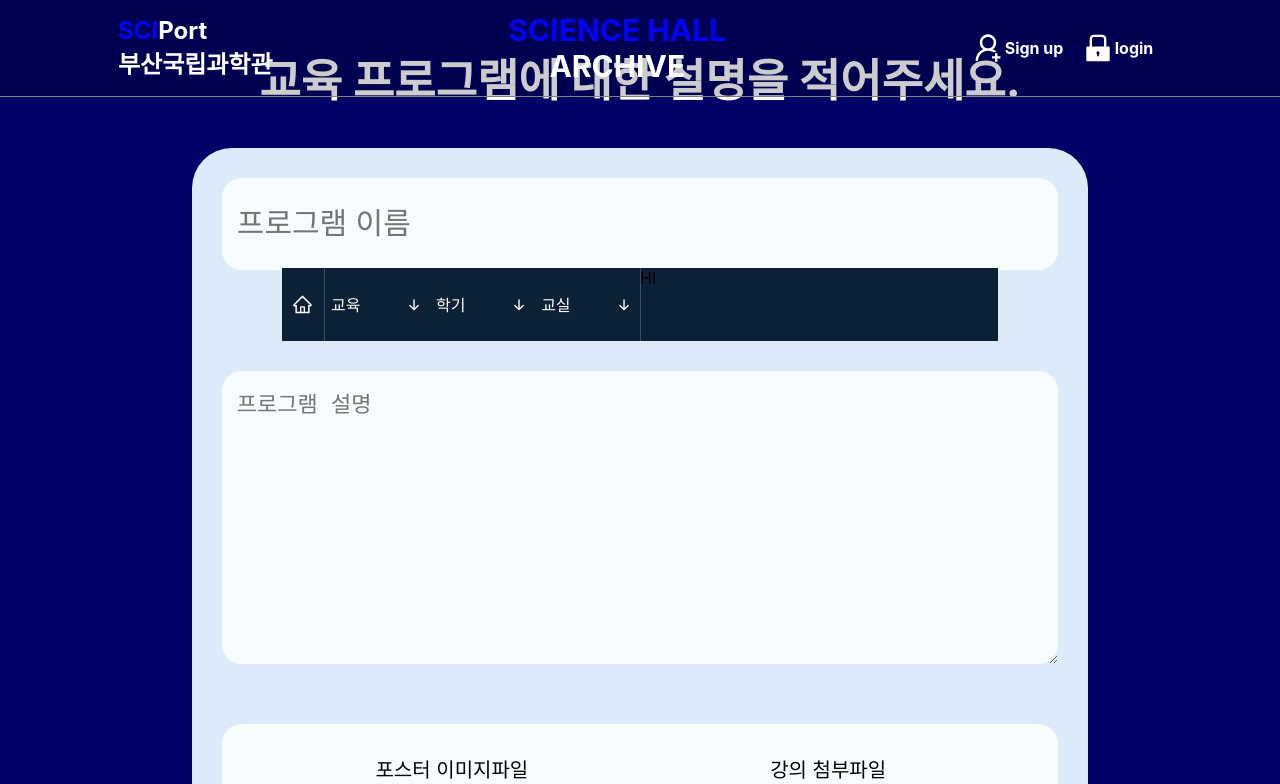
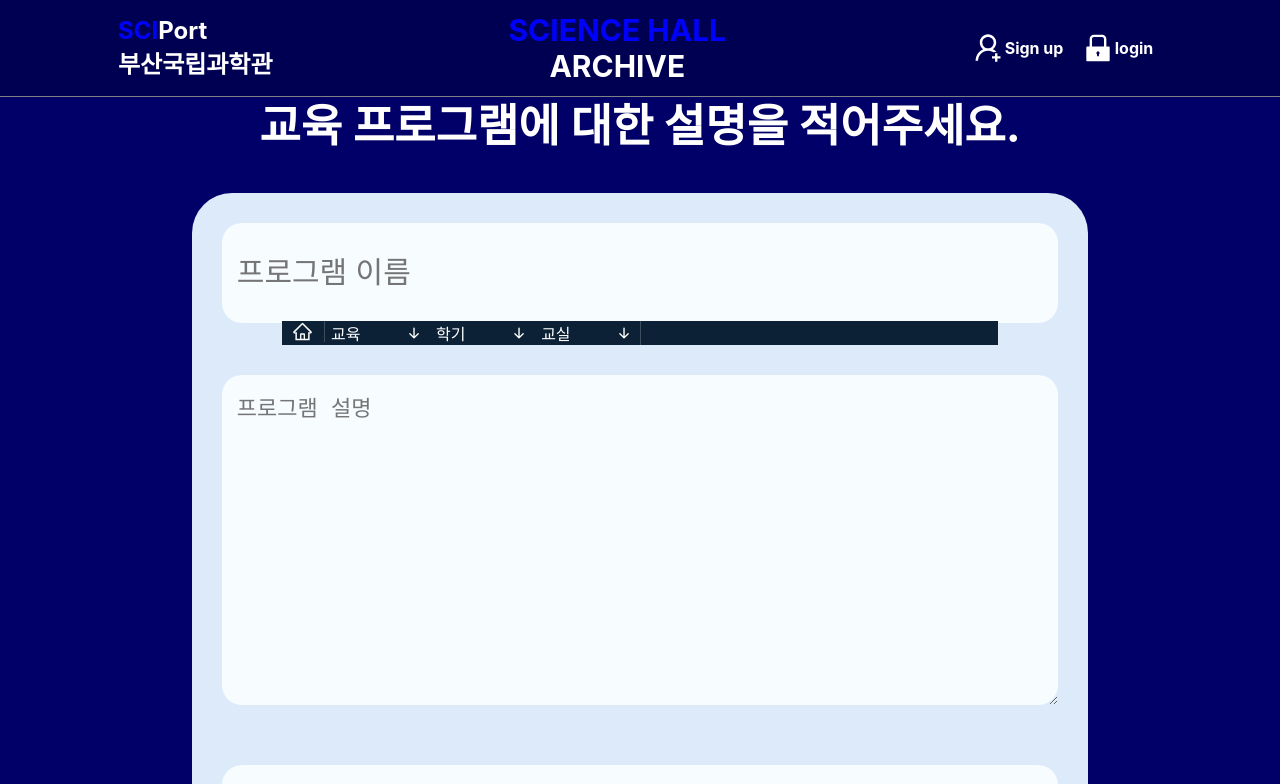
Before and after one commit to SciPort/sciport_archive_frontend, a React (Create React App) app: page /createLec in a window 1280 px wide. Shown: the top 784 px of the page. Built offline with nearby package versions, Linux system fonts and the light colour scheme.

Commit message:
Fix::searchBar 수정

```diff
--- a/src/pages/createLec/index.js
+++ b/src/pages/createLec/index.js
@@ -10,6 +10,9 @@ import { BsArrowDownShort } from "react-icons/bs";
 
 const Index = () => {
   const [lectureInfo, setLectureInfo] = useState({
+    cate1: [],
+    cate2: [],
+    cate3: [],
     lecName: "",
     lecDescription: "",
     posterImage: [],
@@ -114,7 +117,7 @@ const Index = () => {
             </D.Home>
             {Drops}
           </D.CateLayout>
-          <D.InputLayout>HI</D.InputLayout>
+          {/* <D.InputLayout>HI</D.InputLayout> */}
         </D.SearchBar>
         {/* </S.Input> */}
         <S.Input
--- a/src/pages/createLec/style.js
+++ b/src/pages/createLec/style.js
@@ -3,7 +3,7 @@ import styled from "styled-components";
 export const Wrapper = styled.div`
   position: relative;
   width: 100%;
-  height: 130vh;
+  height: auto;
   display: flex;
   justify-content: center;
   align-items: center;
@@ -29,6 +29,7 @@ export const Wrapper = styled.div`
     color: white;
     font-weight: 700;
     margin-bottom: 3%;
+    margin-top: 7%;
   }
 `;
 export const ContentBox = styled.div`
--- a/src/pages/main/style.js
+++ b/src/pages/main/style.js
@@ -26,9 +26,11 @@ export const CateLayout = styled.div`
 `;
 export const SearchBar = styled.div`
   width: 80%;
-  display : flex;
-  flex-direction : row;
-  height : 10%;
+  display: flex;
+  flex-direction: row;
+  /* height: 70px; */
+  height: 20%;
+  min-height: 10%;
   background-color: #0c2136;
   margin-top: -4vh;
 `;
@@ -104,6 +106,7 @@ export const DropItem = styled.div`
   height: 5.5vh;
   display: flex;
   align-items: center;
+  /* justify-content: space-evenly; */
   border-bottom: 1px solid;
   border-right: 1px solid;
   border-left: 1px solid;
@@ -141,8 +144,9 @@ export const CateWrapper = styled.div`
     display: none;
   }
   &:hover > .dropdown {
-    display: flex;
-    flex-direction: column;
+    /* display: flex;
+    flex-direction: column; */
+    display: block;
     animation: ${growDown} 300ms linear forwards;
     transform-origin: top center;
   }
```
